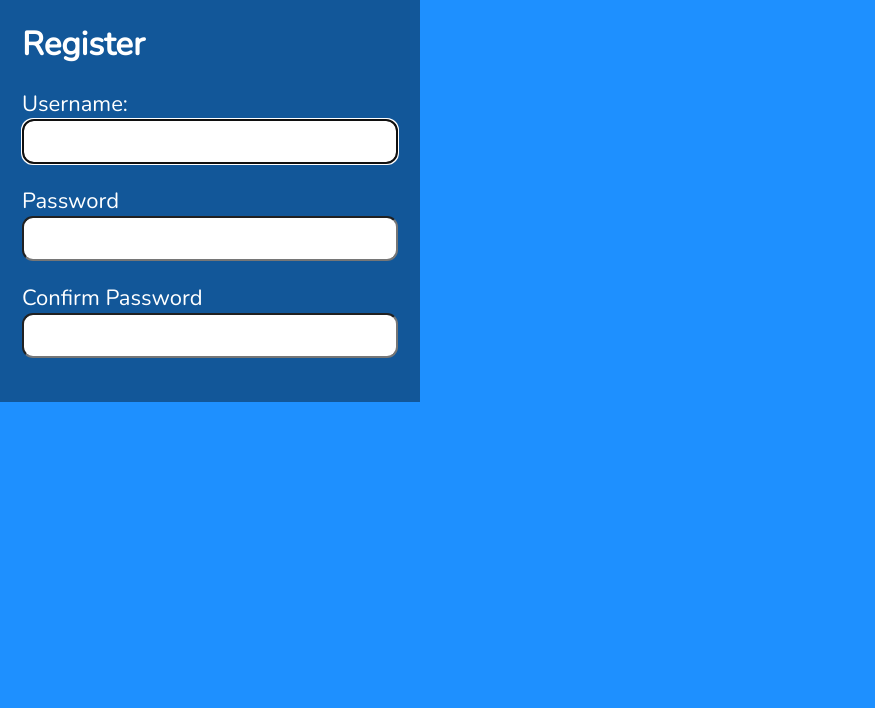
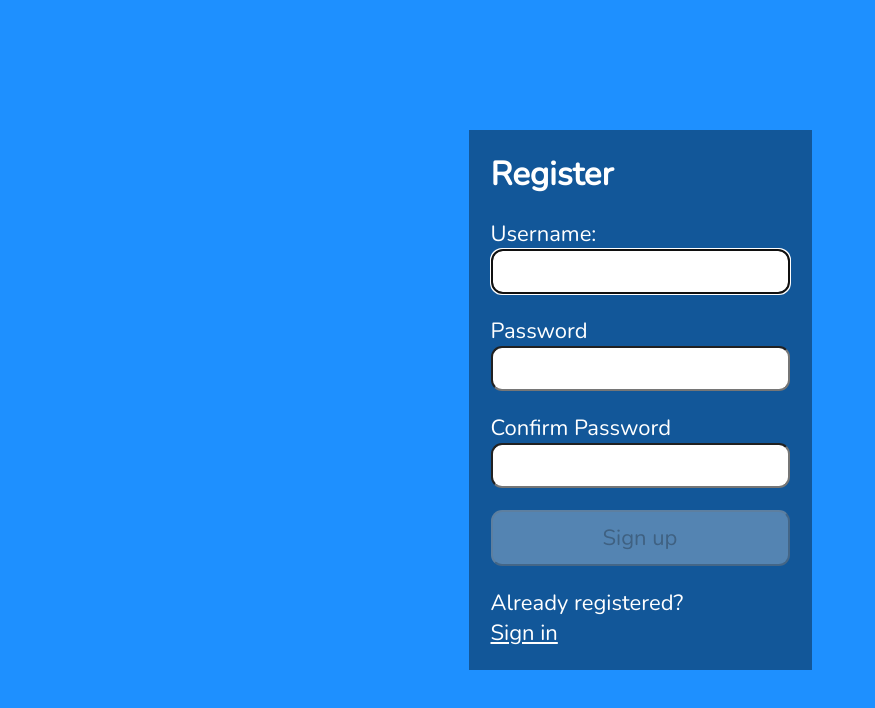
Before and after one commit to edwardkoikai/React-Login-Template, a React (Vite) app: page / in a window 1280 px wide. Shown: the top 708 px of the page, without its empty margins (0-875 px from the left). Built offline with nearby package versions, Linux system fonts and the light colour scheme.

Commit message:
add style to form

```diff
--- a/src/Register.jsx
+++ b/src/Register.jsx
@@ -60,11 +60,34 @@ function Register() {
     setErrMsg('')
    }, [user, pwd, matchPwd])
 
+   const handleSubmit =  async (e) => {
+    e.preventDefault()
+    // if button enabled with Js hack
+    const v1 = USER_REGEX.test(user)
+    const v2 = PWD_REGEX.test(pwd)
+    if (!v1 || !v2){
+        setErrMsg("Invalid Entry")
+        return;
+    }
+    console.log(user, pwd)
+    setSuccess(true)
+   }
+
   return (
+    <>
+    {success ? (
+        <section>
+            <h1>Success</h1>
+            <p>
+                <a href="#">Sign in</a>
+            </p>
+        </section>
+
+    ) : (
     <section>
         <p className={errMsg ? "errmsg" : "offscreen"}>{errMsg}</p>
         <h1>Register</h1>
-        <form>
+        <form onSubmit={handleSubmit}>
             <label htmlFor="username">
                 Username:
                 <span className={validName? "valid" : "hide"}>
@@ -148,9 +171,20 @@ function Register() {
                 must match the first password input field
 
             </p>
-
+            <button disabled = {!validName || !validPwd || !validMatch ? true : false}>
+                Sign up
+            </button>
         </form>
+        <p>
+            Already registered? <br />
+            <span className='line'>
+                {/* react router link */}
+                <a href="#">Sign in</a>
+            </span>
+        </p>
     </section>
+    )}
+    </>
   )
 }
 
--- a/src/index.css
+++ b/src/index.css
@@ -14,20 +14,19 @@ html {
 
 body {
     min-height: 100vh;
+    max-width: 100%;
     background-color: dodgerblue;
+    display: flex;
+    justify-content: center;
+    align-items: center;
 }
 
 .App {
-  display: flex;
-  flex-direction: column;
-  justify-content: center;
-  align-items: center;
-  min-height: 100vh;
-  padding: 1rem 0.5rem;
+    width: 100%;
+    max-width: 420px;
 }
 
 section {
-    width: 100%;
     max-width: 420px;
     min-height: 400px;
     display: flex;
@@ -35,6 +34,7 @@ section {
     justify-content: flex-start;
     padding: 1rem;
     background-color: rgba(0,0,0,0.4);
+    margin: 0 auto;
 }
 
 form {
```
